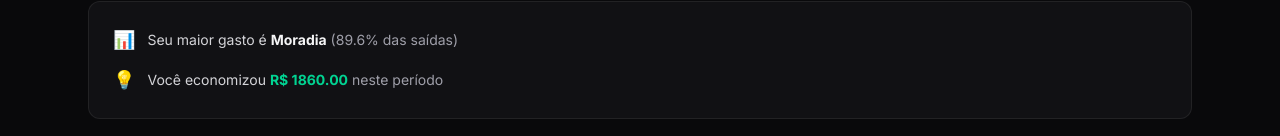
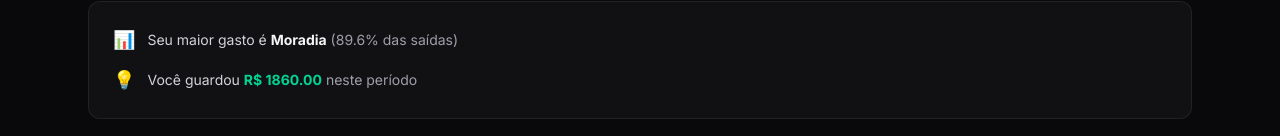
Before and after one commit to ManzanoW/fintrack, a Next.js app: page / in a window 1280 px wide. Shown: the part 664-800 px from the top of the page. Built offline with nearby package versions, Linux system fonts and the light colour scheme.

Commit message:
Change text from 'economizou' to 'guardou'

```diff
--- a/src/components/OverviewInsights.tsx
+++ b/src/components/OverviewInsights.tsx
@@ -49,7 +49,7 @@ export function OverviewInsights({ transactions }: OverviewInsightsProps) {
         <p className="flex items-center gap-3 text-zinc-300">
           <span className="text-lg">💡</span>
           <span>
-            Você economizou{" "}
+            Você guardou{" "}
             <span
               className={`font-bold ${
                 savings >= 0 ? "text-emerald-400" : "text-rose-400"
```
